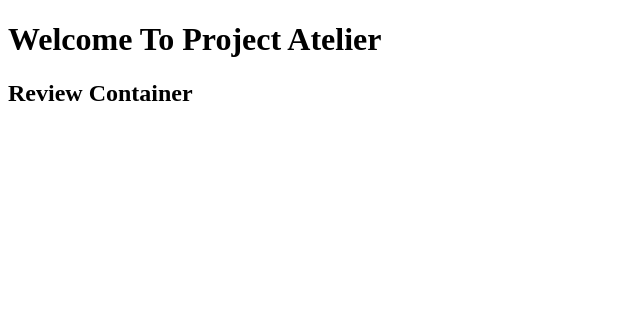
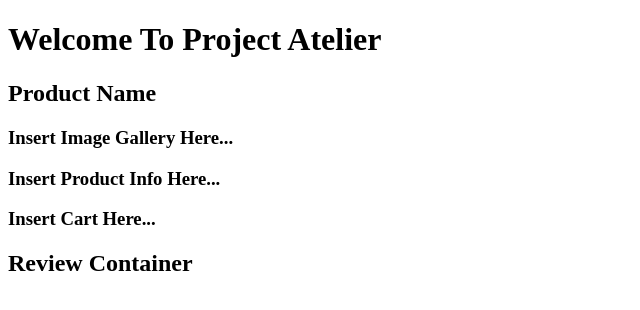
Before and after one commit to rpp2205-fec-physical/Project-Atelier---Front-End-Capstone, a React app: page / in a window 1280 px wide. Shown: the top 310 px of the page, without its empty margins (0-640 px from the left). Built offline with nearby package versions, Linux system fonts and the light colour scheme; no server answers.

Commit message:
edited folder name and rendered product component containers

```diff
--- a/client/src/Product Overview/AddToCart.jsx
+++ b/client/src/ProductOverview/AddToCart.jsx
@@ -7,9 +7,11 @@ class AddToCart extends React.Component {
   }
 
   render() {
-    <div>
-      <h1>Insert Cart Here...</h1>
-    </div>
+    return (
+      <div>
+        <h3>Insert Cart Here...</h3>
+      </div>
+    )
   }
 }
 
--- a/client/src/Product Overview/ImageGallery.jsx
+++ b/client/src/ProductOverview/ImageGallery.jsx
@@ -7,9 +7,11 @@ class ImageGallery extends React.Component {
   }
 
   render() {
-    <div>
-      <h1>Insert Image Gallery Here...</h1>
-    </div>
+    return (
+      <div>
+        <h3>Insert Image Gallery Here...</h3>
+      </div>
+    )
   }
 }
 
--- a/client/src/Product Overview/Product.jsx
+++ b/client/src/ProductOverview/Product.jsx
@@ -1,7 +1,7 @@
 import React from 'react';
 import ImageGallery from './ImageGallery.jsx';
 import ProductInfo from './ProductInfo.jsx';
-import AddToCart from '.AddToCart.jsx';
+import AddToCart from './AddToCart.jsx';
 
 class Product extends React.Component {
   constructor(props) {
@@ -10,12 +10,14 @@ class Product extends React.Component {
   }
 
   render() {
-    <div>
-      <h1>Product Name</h1>
-      <ImageGallery />
-      <ProductInfo />
-      <AddToCart />
-    </div>
+    return (
+      <div>
+        <h2>Product Name</h2>
+        <ImageGallery />
+        <ProductInfo />
+        <AddToCart />
+      </div>
+    )
   }
 }
 
--- a/client/src/Product Overview/ProductInfo.jsx
+++ b/client/src/ProductOverview/ProductInfo.jsx
@@ -7,9 +7,11 @@ class ProductInfo extends React.Component {
   }
 
   render() {
-    <div>
-      <h1>Insert Product Info Here...</h1>
-    </div>
+    return (
+      <div>
+        <h3>Insert Product Info Here...</h3>
+      </div>
+    )
   }
 }
 
--- a/client/src/index.jsx
+++ b/client/src/index.jsx
@@ -1,6 +1,7 @@
 import React from 'react';
 import ReactDOM from 'react-dom';
-import ReviewContainer from './RatingsReviews/index.jsx'
+import ReviewContainer from './RatingsReviews/index.jsx';
+import Product from './ProductOverview/Product.jsx';
 import $ from 'jquery';
 
 class App extends React.Component {
@@ -18,7 +19,13 @@ class App extends React.Component {
     $.ajax({
       method: 'GET',
       url: '/api/products',
-      contentType: 'application/json'
+      contentType: 'application/json',
+      success: (data => {
+        console.log(data);
+      }),
+      error: (err => {
+        console.log(err);
+      })
     })
   }
 
@@ -26,6 +33,7 @@ class App extends React.Component {
     return (
       <div>
         <h1>Welcome To Project Atelier</h1>
+        <Product />
         <ReviewContainer />
       </div>
     )
```
Also changed, not shown: 1 other file (tests, documents, lock files or other folders).
